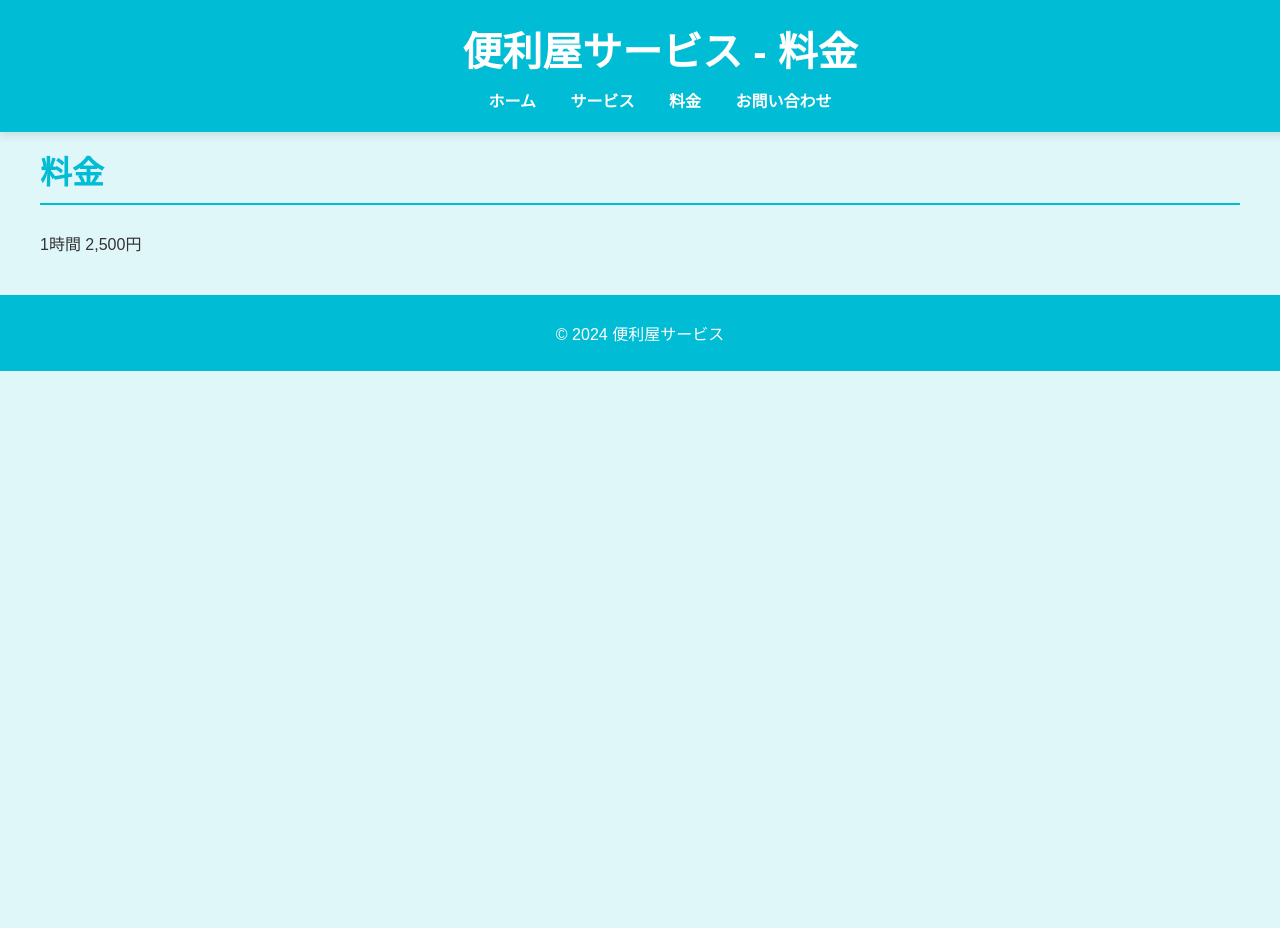
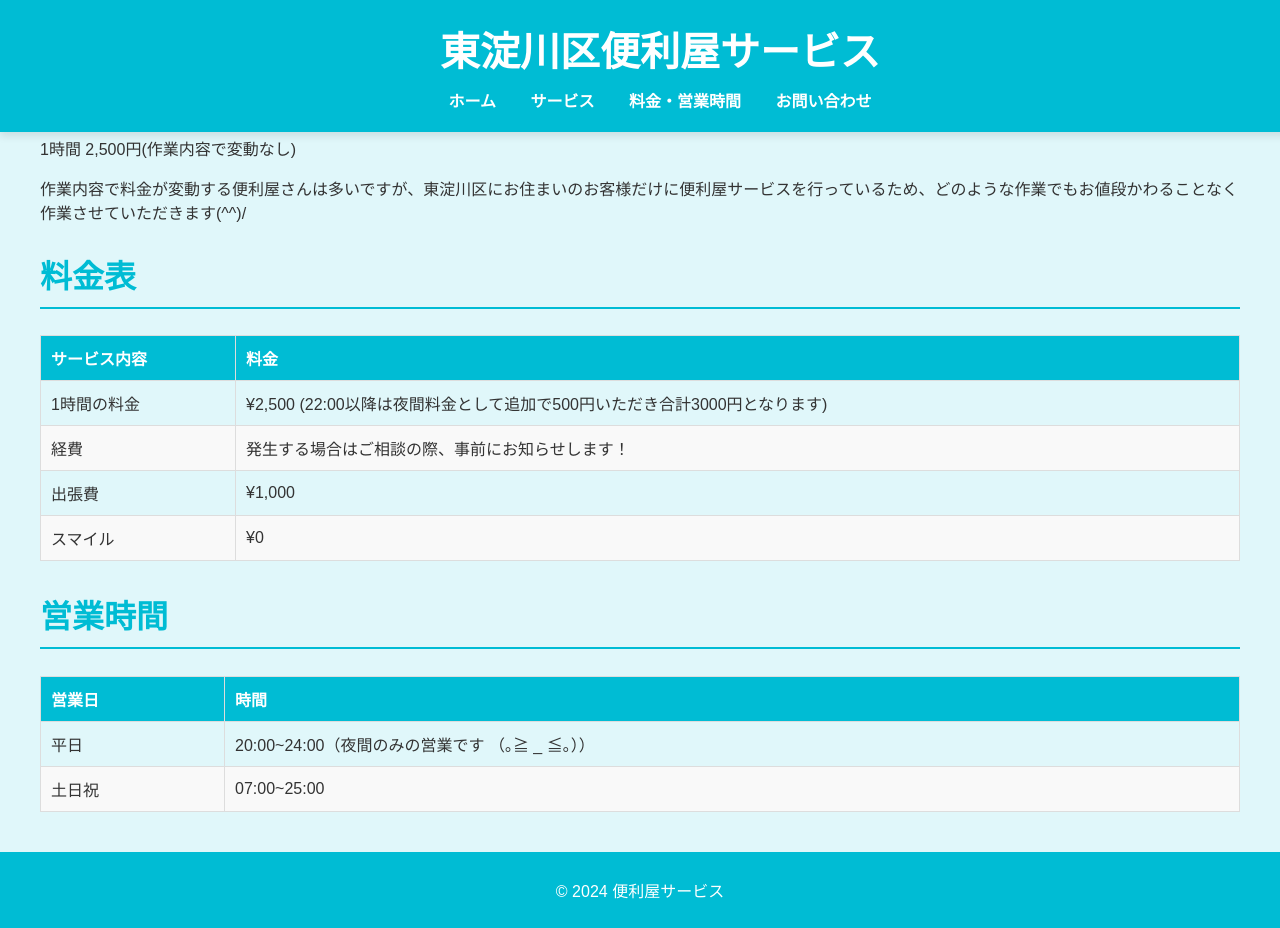
Before and after one commit to daichiPon/daichiPon.github.io, a website: page src/view/pricing.html in a window 1280 px wide. Before the commit the page ends 800 px from the top, so only its background shows below. Drawn offline with Linux system fonts and the light colour scheme.

Commit message:
料金表を充実させた

```diff
--- a/src/view/pricing.html
+++ b/src/view/pricing.html
@@ -8,18 +8,66 @@
 </head>
 <body>
     <header>
-        <h1>便利屋サービス - 料金</h1>
+        <h1>東淀川区便利屋サービス</h1>
         <nav>
             <a href="index.html">ホーム</a>
             <a href="services.html">サービス</a>
-            <a href="pricing.html">料金</a>
+            <a href="pricing.html">料金・営業時間</a>
             <a href="contact.html">お問い合わせ</a>
         </nav>
     </header>
     <main>
         <section>
-            <h2>料金</h2>
-            <p>1時間 2,500円</p>
+            <p>1時間 2,500円(作業内容で変動なし)</p>
+            <p>作業内容で料金が変動する便利屋さんは多いですが、東淀川区にお住まいのお客様だけに便利屋サービスを行っているため、どのような作業でもお値段かわることなく作業させていただきます(^^)/</p>
+            <h2>料金表</h2>
+            <table>
+                <thead>
+                    <tr>
+                        <th>サービス内容</th>
+                        <th>料金</th>
+                    </tr>
+                </thead>
+                <tbody>
+                    <tr>
+                        <td>1時間の料金</td>
+                        <td>¥2,500 (22:00以降は夜間料金として追加で500円いただき合計3000円となります)</td>
+                    </tr>
+                    <tr>
+                        <td>経費</td>
+                        <td>発生する場合はご相談の際、事前にお知らせします！</td>
+                    </tr>
+                    <tr>
+                        <td>出張費</td>
+                        <td>¥1,000</td>
+                    </tr>
+                    <tr>
+                        <td>スマイル</td>
+                        <td>¥0</td>
+                    </tr>
+                </tbody>
+            </table>
+        </section>
+        <section>
+            <h2>営業時間</h2>
+            <table>
+                <thead>
+                    <tr>
+                        <th>営業日</th>
+                        <th>時間</th>
+                    </tr>
+                </thead>
+                <tbody>
+                    <tr>
+                        <td>平日</td>
+                        <td>20:00~24:00（夜間のみの営業です （｡≧ _ ≦｡））</td>
+                    </tr>
+                    <tr>
+                        <td>土日祝</td>
+                        <td>07:00~25:00</td>
+                    </tr>
+                </tbody>
+            </table>
         </section>
     </main>
     <footer>
--- a/src/view/styles.css
+++ b/src/view/styles.css
@@ -86,15 +86,31 @@ input, textarea {
     font-size: 16px;
 }
 
-button {
-    padding: 10px 20px;
-    background-color: #00bcd4; /* 水色のボタン */
+/* 料金表のスタイル */
+table {
+    width: 100%;
+    border-collapse: collapse;
+    margin: 20px 0;
+}
+
+table th, table td {
+    border: 1px solid #ddd;
+    padding: 10px;
+    text-align: left;
+}
+
+table th {
+    background-color: #00bcd4; /* ヘッダーの背景色 */
     color: white;
-    border: none;
-    border-radius: 4px;
-    cursor: pointer;
-    font-size: 16px;
-    transition: background-color 0.3s, transform 0.2s, box-shadow 0.2s;
+    font-weight: bold;
+}
+
+table tr:nth-child(even) {
+    background-color: #f9f9f9; /* 偶数行の背景色 */
+}
+
+table tr:hover {
+    background-color: #f1f1f1; /* ホバー時の背景色 */
 }
 
 /* ホバー時のスタイル */
```
Also changed, not shown: src/view/contact.html (+2 -2 lines), src/view/index.html (+2 -2 lines), src/view/services.html (+2 -2 lines).
